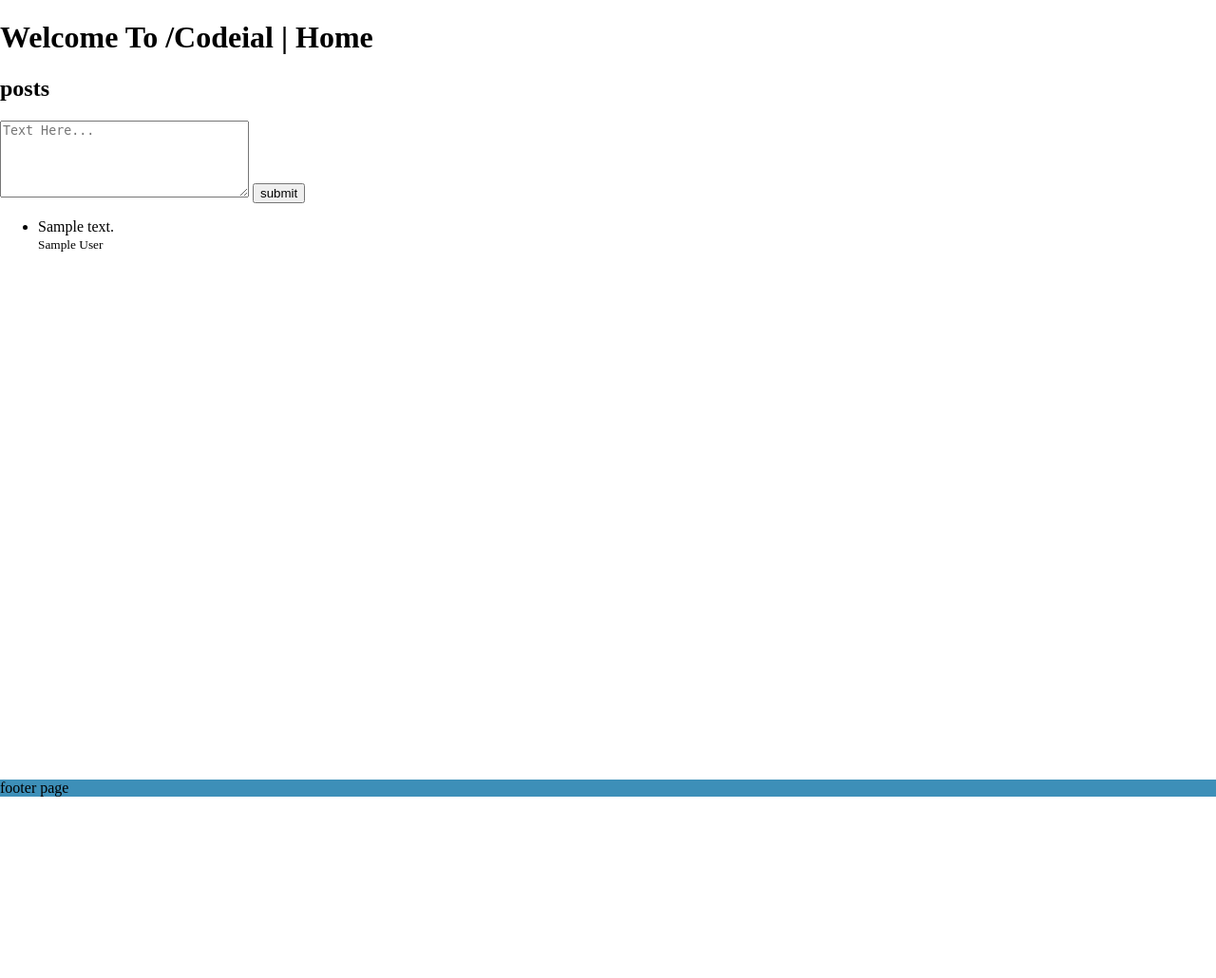
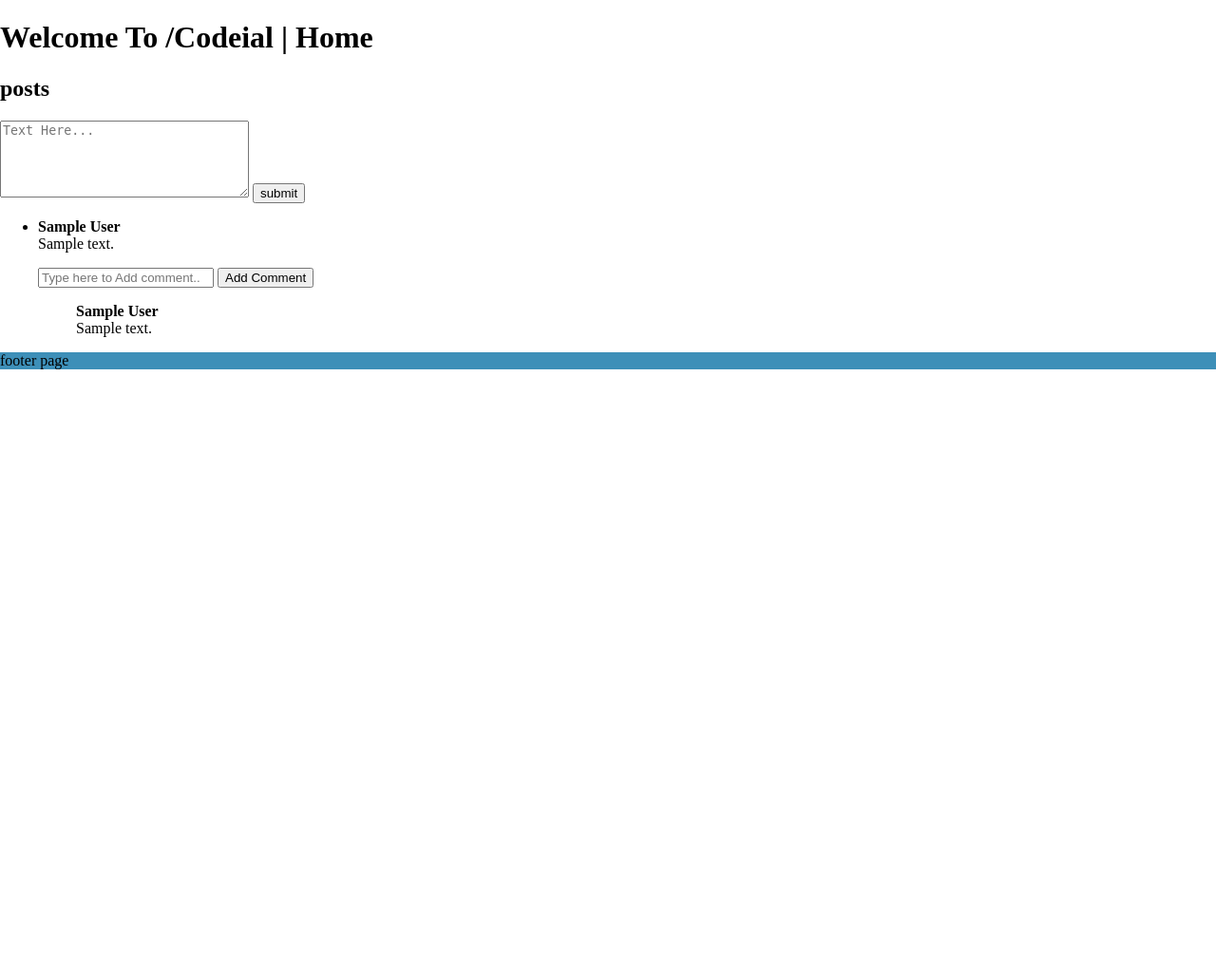
Before and after one commit to krsonuC2od/Codeial, a Node server app: page / in a window 1280 px wide. Shown: the part 68-1098 px from the top of the page at 95% size. After the commit the page ends 457 px from the top, so only its background shows below. Run offline with Node 20, Linux system fonts and the light colour scheme; a user stored in the database is signed in; tables that the repository leaves empty hold one stand-in row (values such as "Sample post"); style sheets or scripts are compiled from the project's sources; some libraries are stand-ins or nearby versions.

Commit message:
Comments :: module added in user post

```diff
--- a/Controller/home_controller.js
+++ b/Controller/home_controller.js
@@ -1,3 +1,4 @@
+const { populate } = require('../Models/post');
 const Post = require('../Models/post');
 const { post } = require('../routes/post');
 // step 2 part of controller create controller of home page
@@ -11,7 +12,15 @@ module.exports.home = function (req, res) {
   //   });
   // });
 
-  Post.find({}).populate('user').exec(function(err,posts){
+  Post.find({}).populate('user')
+  .populate({
+    path:'comments',
+    populate:{
+      path:'user'
+    }
+  })
+
+  .exec(function(err,posts){
     return res.render("home", {
       title: "Codeial | Home",
       posts:posts
--- a/Models/post.js
+++ b/Models/post.js
@@ -7,7 +7,11 @@ const postSchema = new mongoose.Schema({
     user:{
         type:mongoose.Schema.Types.ObjectId,
         ref:'User'
-    }
+    },
+    comments:[{
+        type:mongoose.Schema.Types.ObjectId,
+        ref:'Comment'
+    }]
 }
 ,{
     timestamps:true
--- a/assets/CSS/layout.css
+++ b/assets/CSS/layout.css
@@ -3,6 +3,6 @@ body {
   margin: 0;
 }
 
-body div {
+body main {
   height: 100vh;
 }
--- a/assets/scss/layout.scss
+++ b/assets/scss/layout.scss
@@ -3,7 +3,7 @@ body{
     font: $ubuntu-font;
 
     margin: 0;
-    div{
+    main{
         height: 100vh;
     }
 }
--- a/routes/index.js
+++ b/routes/index.js
@@ -15,6 +15,7 @@ route.get('/',homeController.home);
 // step 2  call user through Controller
 route.use('/user',require('./user'));
 route.use('/post',require('./post'));
+route.use('/comments',require('./comment'));
 
 
 
--- a/views/home.ejs
+++ b/views/home.ejs
@@ -29,10 +29,34 @@
           <%for(post of posts) {%>
           <li>
             <p>
+              <strong> <%=post.user.name%> </strong><br />
               <%= post.content %>
-              <br />
-              <small> <%=post.user.name%> </small>
             </p>
+            <div class="post-comments">
+              <% if(locals.user){ %>
+              <form action="/comments/create" method="POST">
+                <input
+                  type="text"
+                  name="content"
+                  placeholder="Type here to Add comment.."
+                />
+                <input type="hidden" name="post" value="<%=post._id%>" />
+                <input type="submit" value="Add Comment" />
+              </form>
+
+              <%}%>
+              <div class="post-comments-list">
+                <ul id="post-comments-<%=post.id%>">
+                  <% for(comment of post.comments){ %>
+                  <p>
+                    <strong> <%= comment.user.name %> </strong>
+                    <br />
+                    <%= comment.content %>
+                  </p>
+                  <%}%>
+                </ul>
+              </div>
+            </div>
           </li>
           <%}%>
         </ul>
--- a/views/layout.ejs
+++ b/views/layout.ejs
@@ -15,7 +15,7 @@
     <!-- under step 2 crate all view folder for complete  MVC -->
     <!--  layout is rapper all page inherit data from here -->
     <%- include('_header') -%>
-      <div >
+      <div class="main">
         <%- body -%>
       </div>
 
```
Also changed, not shown: Controller/comment_controller.js (added, +27 -0 lines), Models/comment.js (added, +21 -0 lines), routes/comment.js (added, +9 -0 lines).
